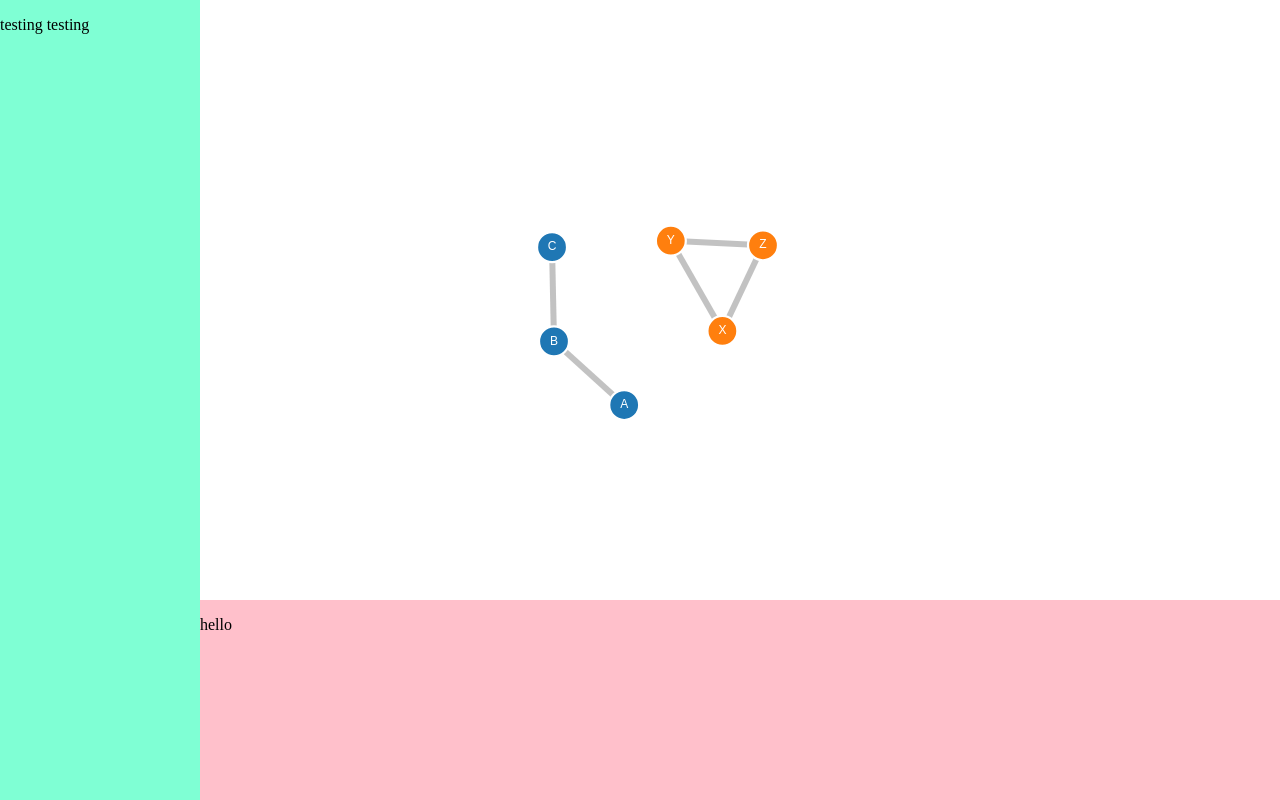
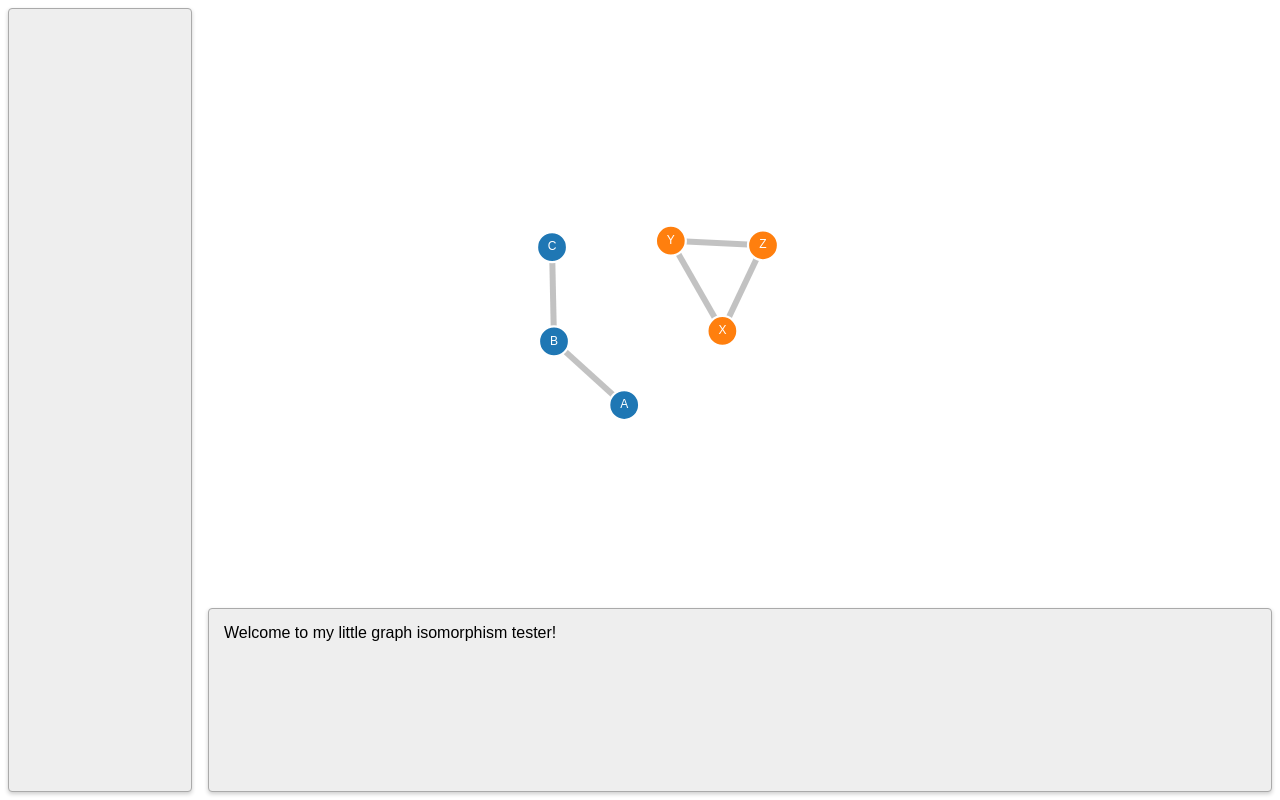
Before and after one commit to ausgat/isographs, a plain HTML site: page index.html in a window 1280 px wide. Drawn offline with Linux system fonts and the light colour scheme.

Commit message:
Add some style

```diff
--- a/index.html
+++ b/index.html
@@ -10,13 +10,9 @@
   </head>
   <body>
     <div class="wrapper">
-      <div class="sidebar">
-        <p>testing testing</p>
-      </div>
+      <div id="sidebar" class="panel"></div>
       <div id="chart"></div>
-      <div class="console">
-        <p>hello</p>
-      </div>
+      <div id="console" class="panel"></div>
     </div>
   </body>
 </html>
--- a/script.js
+++ b/script.js
@@ -1,5 +1,11 @@
 const width = 600;
 const height = 400;
+
+function println(str) {
+    const msg = document.createElement("p");
+    msg.innerHTML = str;
+    document.getElementById("console").appendChild(msg);
+}
 
 function createSimulation(graphs) {
     const color = d3.scaleOrdinal(d3.schemeCategory10);
@@ -95,4 +101,6 @@ document.addEventListener("DOMContentLoaded", function(){
     // Create a d3 chart of graphs
     const simulation = createSimulation([graphA6, graphB6]);
     createDragHandlers(simulation, "g > circle");
+
+    println("Welcome to my little graph isomorphism tester!");
 });
--- a/style.css
+++ b/style.css
@@ -1,8 +1,14 @@
 body {
+  font-family: sans-serif;
+  font-size: 1em;
   margin: 0;
   position: absolute;
   width: 100%;
   height: 100%;
+}
+
+p {
+  margin: 5px;
 }
 
 .wrapper {
@@ -13,10 +19,13 @@ body {
   height: 100%;
 }
 
-.sidebar {
-  background-color: aquamarine;
-  grid-row-start: 1;
-  grid-row-end: 3;
+.panel {
+  background-color: #eee;
+  box-shadow: 0 2px 4px rgba(0, 0, 0, 0.2);
+  border: 1px solid #aaa;
+  border-radius: 4px;
+  margin: 8px;
+  padding: 10px;
 }
 
 #chart {
@@ -28,8 +37,12 @@ body {
   height: 100%;
 }
 
-.console {
-  background-color: pink;
+#sidebar {
+  grid-row-start: 1;
+  grid-row-end: 3;
+}
+
+#console {
 }
 
 .labels text {
```
